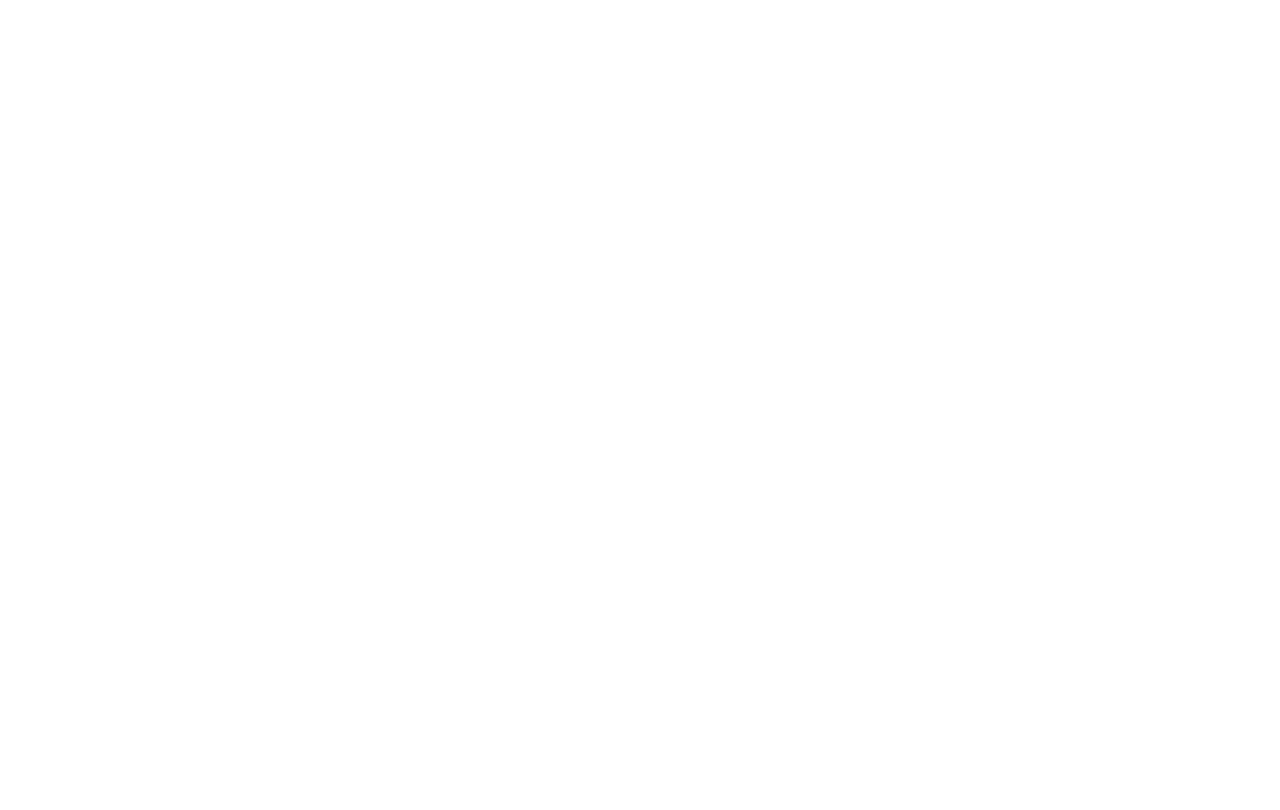
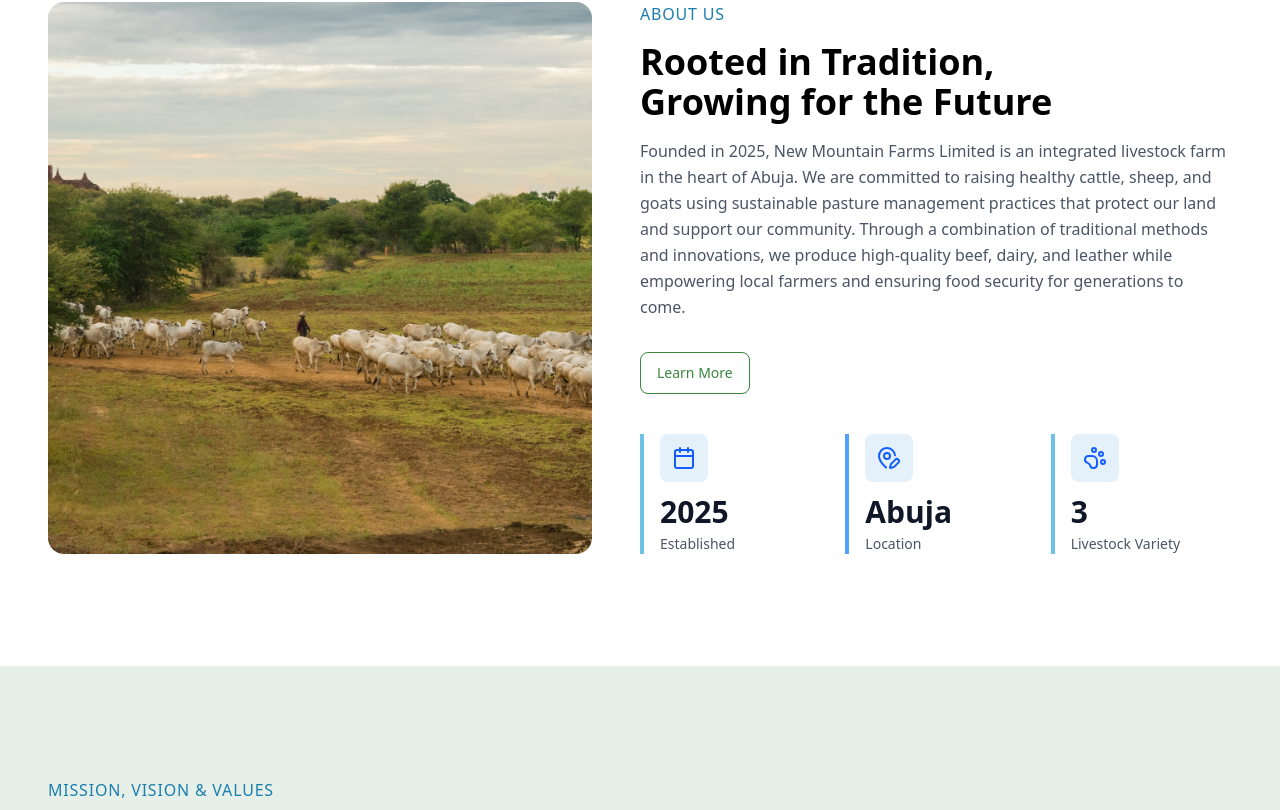
Before and after one commit to T4910/wg-mountain-farm, a Next.js app: page / in a window 1280 px wide. Shown: the part 950-1760 px from the top of the page. Before the commit the page ends 840 px from the top, so only its background shows below. Built offline with nearby package versions, Linux system fonts and the light colour scheme.

Commit message:
✨ feat: connect all sections of landing page together

```diff
--- a/src/app/page.tsx
+++ b/src/app/page.tsx
@@ -1,9 +1,27 @@
+import AboutUs from "@/components/LandingPage/AboutUs";
+import Contact from "@/components/LandingPage/Contact";
+import Footer from "@/components/LandingPage/Footer";
+import Gallery from "@/components/LandingPage/Gallery";
 import Hero from "@/components/LandingPage/Hero";
+import Impact from "@/components/LandingPage/Impact";
+import Journey from "@/components/LandingPage/Journey";
+import MissionVision from "@/components/LandingPage/MissionVision";
+import Services from "@/components/LandingPage/Services";
+import Testimonials from "@/components/LandingPage/Testimonials";
 
 export default function Home() {
   return (
     <main>
       <Hero />
+      <AboutUs />
+      <MissionVision />
+      <Services />
+      <Impact />
+      {/* <Testimonials />
+      <Journey /> */}
+      <Gallery />
+      <Contact />
+      <Footer />
     </main>
   );
 }
```
